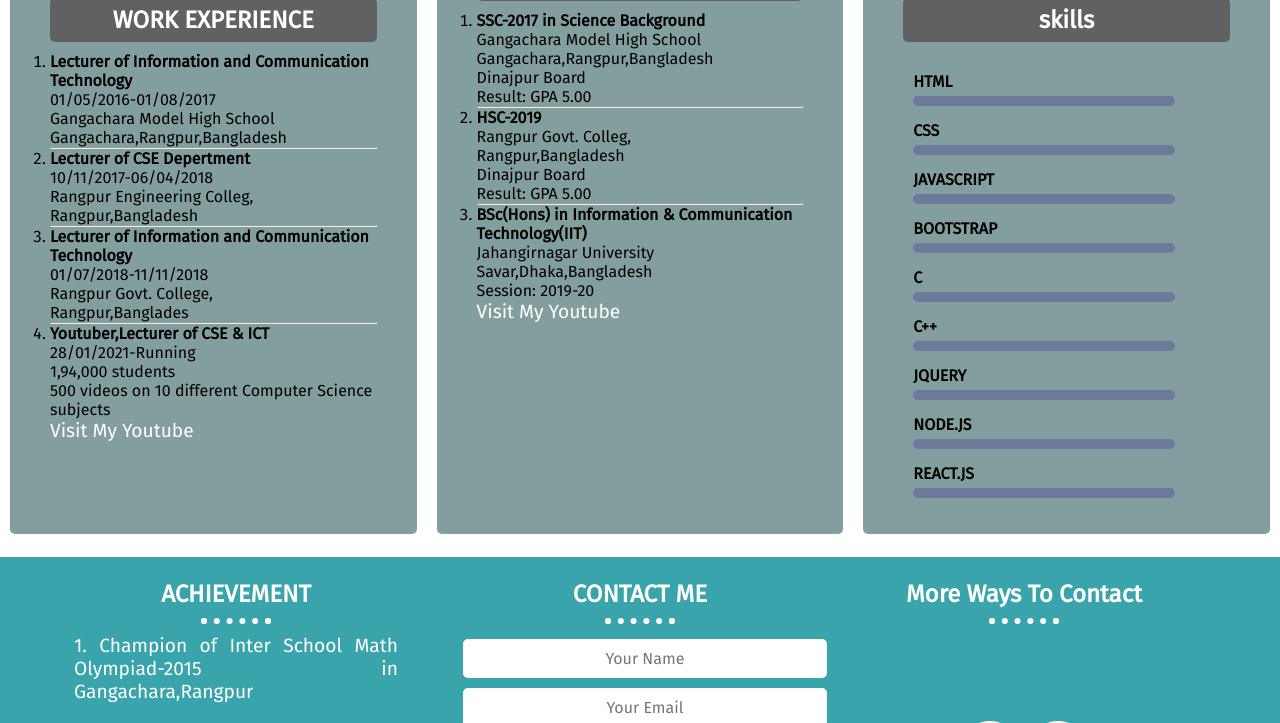
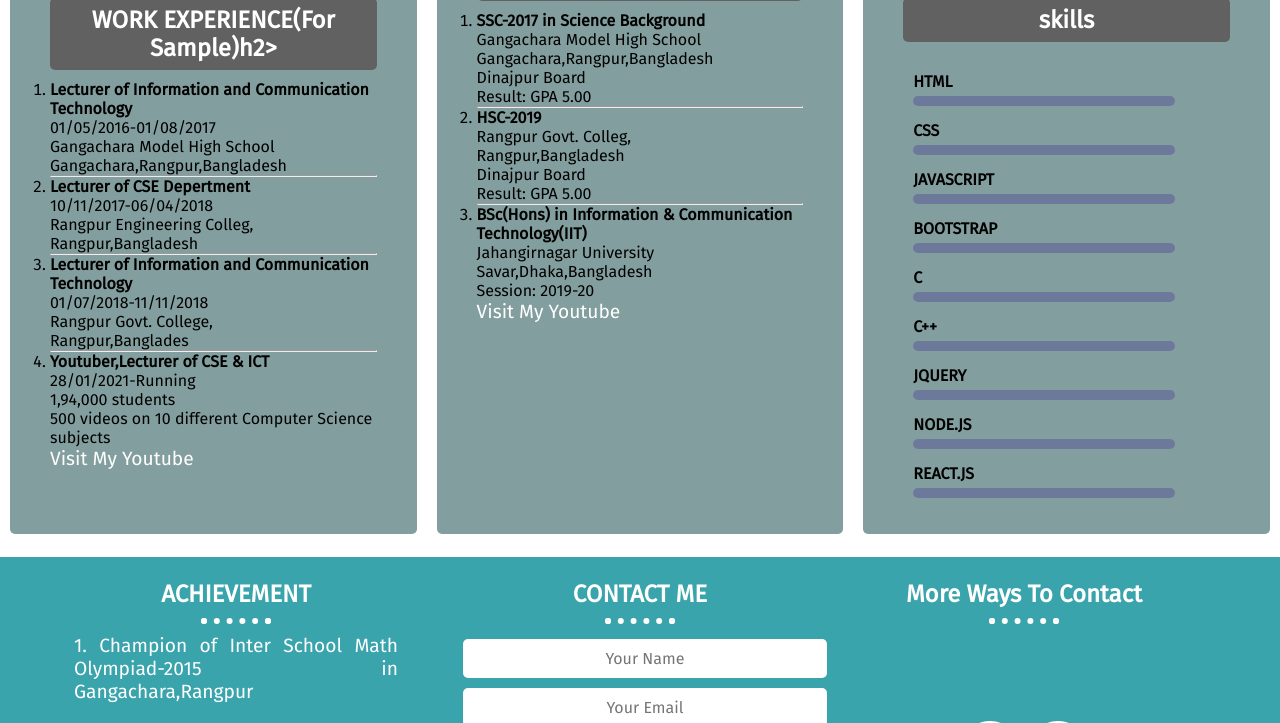
Before and after one commit to Msohelrana/My_Portfolio_website, a plain HTML site: page index.html in a window 1280 px wide. Shown: the part 1316-2039 px from the top of the page. Drawn offline with Linux system fonts and the light colour scheme.

Commit message:
Update index.html

```diff
--- a/index.html
+++ b/index.html
@@ -79,7 +79,7 @@
                     <img src="workicon.png" alt="Logo">
                  </div>
                  <div class="card-tittle">
-                    <h2>WORK EXPERIENCE</h2>
+                    <h2>WORK EXPERIENCE(For Sample)h2>
                  </div>
                  <div class="card-desc">
                     <ol>
```
